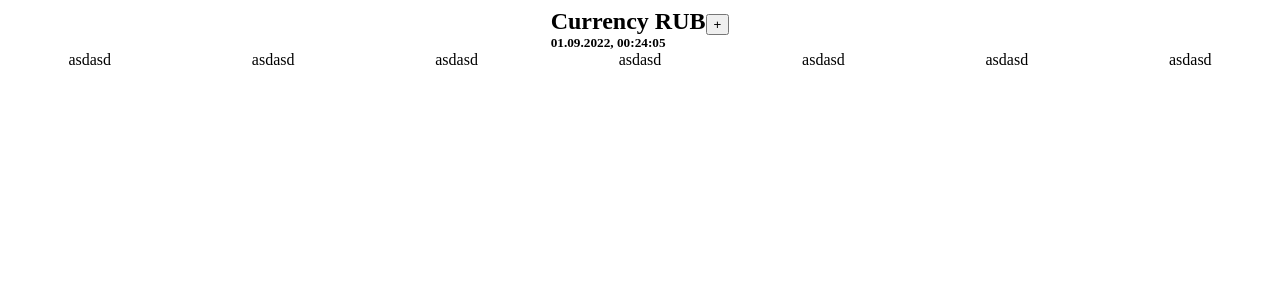
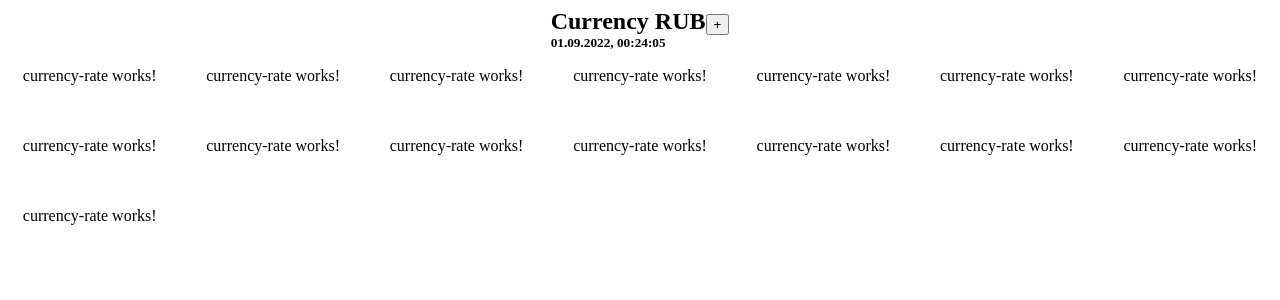
Before and after one commit to Xswinger/currency-exchange-rates, an Angular app: page / in a window 1280 px wide. Shown: the top 300 px of the page. Built offline with nearby package versions, Linux system fonts and the light colour scheme.

Commit message:
Add: currency rate component; Update: replace stubs in app on currency-rate view

```diff
--- a/src/app/app.component.html
+++ b/src/app/app.component.html
@@ -8,11 +8,19 @@
   </div>
 </div>
 <div class="content">
-  <div>asdasd</div>
-  <div>asdasd</div>
-  <div>asdasd</div>
-  <div>asdasd</div>
-  <div>asdasd</div>
-  <div>asdasd</div>
-  <div>asdasd</div>
+  <app-currency-rate></app-currency-rate>
+  <app-currency-rate></app-currency-rate>
+  <app-currency-rate></app-currency-rate>
+  <app-currency-rate></app-currency-rate>
+  <app-currency-rate></app-currency-rate>
+  <app-currency-rate></app-currency-rate>
+  <app-currency-rate></app-currency-rate>
+  <app-currency-rate></app-currency-rate>
+  <app-currency-rate></app-currency-rate>
+  <app-currency-rate></app-currency-rate>
+  <app-currency-rate></app-currency-rate>
+  <app-currency-rate></app-currency-rate>
+  <app-currency-rate></app-currency-rate>
+  <app-currency-rate></app-currency-rate>
+  <app-currency-rate></app-currency-rate>
 </div>
--- a/src/app/app.component.ts
+++ b/src/app/app.component.ts
@@ -1,10 +1,11 @@
 import { Component } from '@angular/core';
 import { RouterOutlet } from '@angular/router';
+import { CurrencyRateComponent } from './components/currency-rate/currency-rate.component';
 
 @Component({
   selector: 'app-root',
   standalone: true,
-  imports: [RouterOutlet],
+  imports: [RouterOutlet, CurrencyRateComponent],
   templateUrl: './app.component.html',
   styleUrl: './app.component.sass'
 })
--- /dev/null
+++ b/src/app/components/currency-rate/currency-rate.component.html
@@ -0,0 +1 @@
+<p>currency-rate works!</p>
```
Also changed, not shown: src/app/components/currency-rate/currency-rate.component.ts (added, +12 -0 lines), src/app/components/currency-rate/currency-rate.component.sass (added), 1 other file (tests, documents, lock files or other folders).
